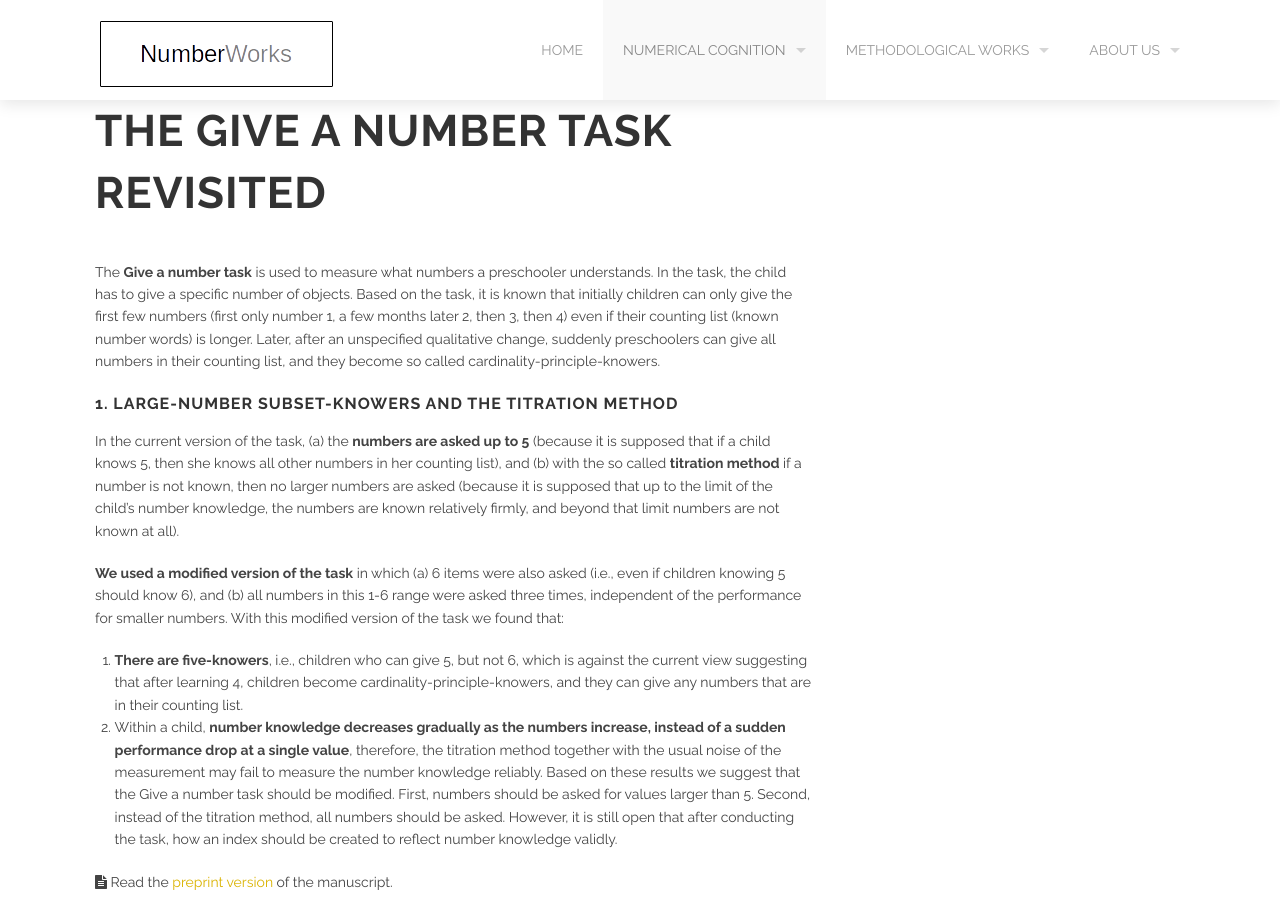
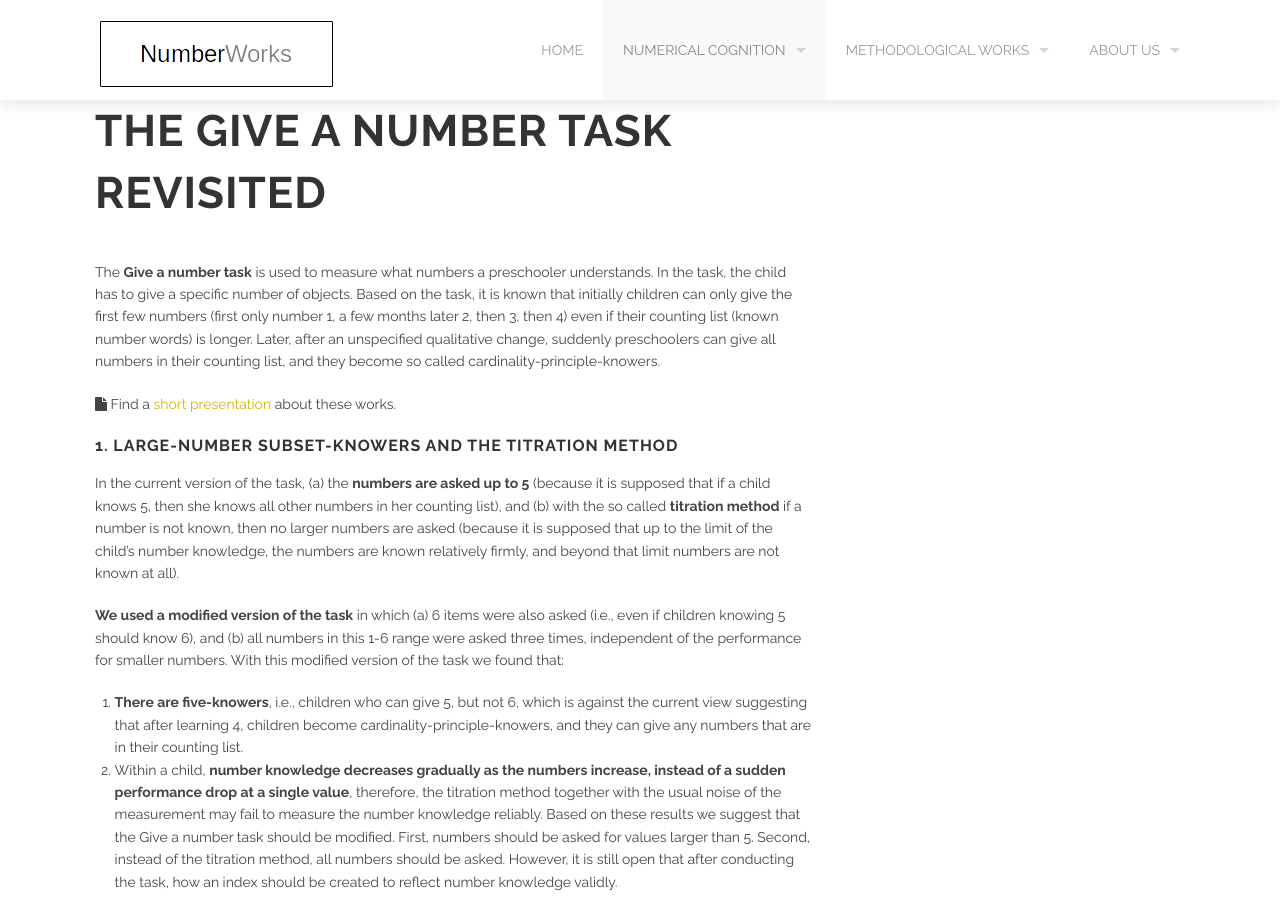
Before and after one commit to theNumberWorks/numberworks_website, a Jekyll site: the page built from the_give_a_number_task_revisited.md, in a window 1280 px wide and 900 px high. Built offline with Jekyll 4.4.1, drawn with Linux system fonts in a browser that asks for light colours.

Commit message:
Update the_give_a_number_task_revisited.md

```diff
--- a/the_give_a_number_task_revisited.md
+++ b/the_give_a_number_task_revisited.md
@@ -5,6 +5,8 @@ section_id: numerical_cognition
 ---
 
 The **Give a number task** is used to measure what numbers a preschooler understands. In the task, the child has to give a specific number of objects. Based on the task, it is known that initially children can only give the first few numbers (first only number 1, a few months later 2, then 3, then 4) even if their counting list (known number words) is longer. Later, after an unspecified qualitative change, suddenly preschoolers can give all numbers in their counting list, and they become so called cardinality-principle-knowers.
+
+<i class='fa fa-file'></i> Find a [short presentation](https://docs.google.com/presentation/d/1owAbT48vQhKDpEwzqBacLeAqK1nn39NauQV_EwTwZsA/edit?usp=sharing) about these works.
 
 ### 1. Large-number subset-knowers and the titration method
 
```
